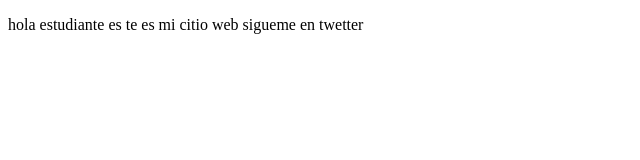
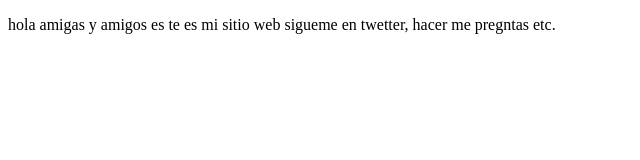
Before and after one commit to UriAntonio/proyectoDemoCursoprework, a plain HTML site: page index.html in a window 1280 px wide. Shown: the whole page, without its empty margins (0-640 px from the left). Drawn offline with Linux system fonts and the light colour scheme.

Commit message:
_cambios agregamos mas palabras

```diff
--- a/index.html
+++ b/index.html
@@ -8,8 +8,8 @@
 </head>
 <body>
     <p>
-        hola estudiante es
-        te es mi citio web sigueme en twetter
+        hola amigas y amigos es
+        te es mi sitio web sigueme en twetter, hacer me pregntas etc.
 
     </p>
 </body>
```
